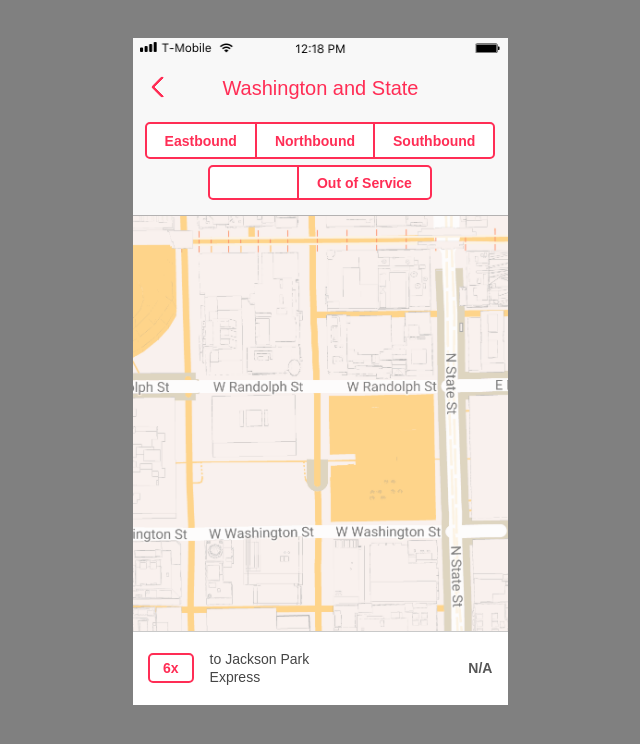
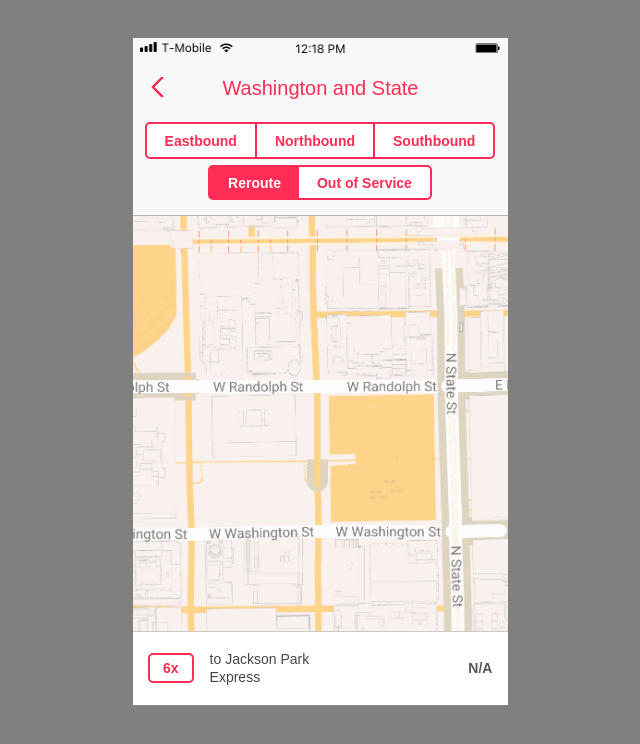
Before and after one commit to mithrakrishnan/BB, a plain HTML site: page reroute.html in a window 1280 px wide. Shown: the whole page, without its empty margins (320-960 px from the left). Drawn offline with Linux system fonts and the light colour scheme.

Commit message:
fix reroute tab

```diff
--- a/css/style-reroute.css
+++ b/css/style-reroute.css
@@ -136,7 +136,7 @@ h4 {
     border-bottom-left-radius: 5px;
     background-color: white;
     margin-right: -4px;
-    background-color: white;
+    background-color: #FF2D55;
 }
 .out {
   border: 2px;
```
